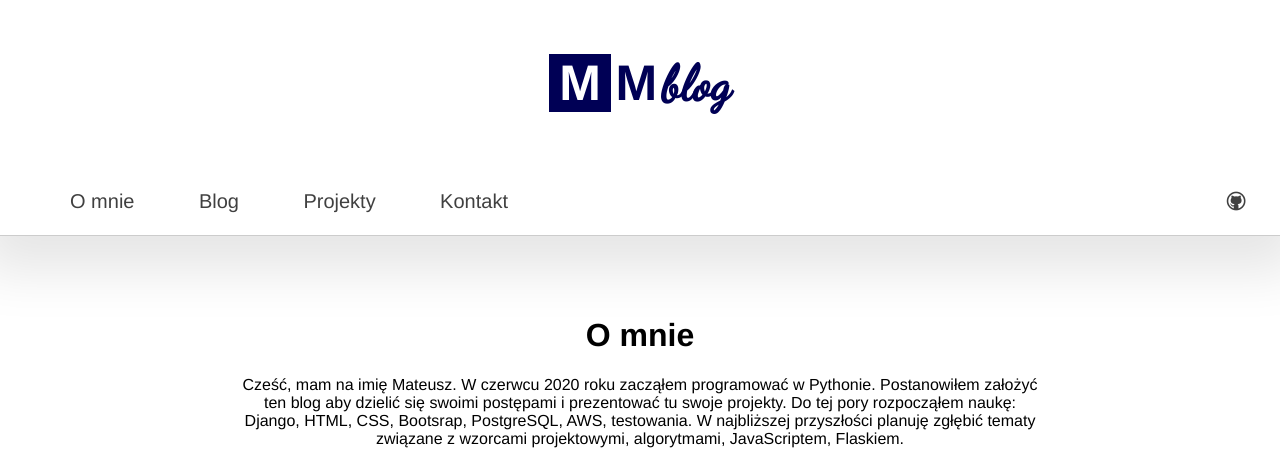
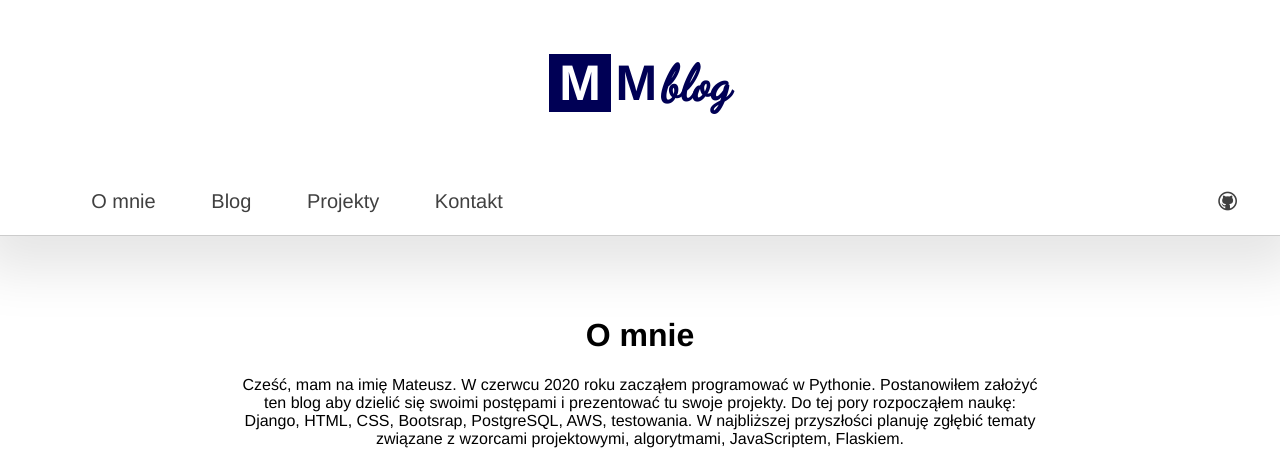
Before and after one commit to MateuszM-M/MMblog, a Django app: page /o-mnie/ in a window 1280 px wide. Shown: the top 452 px of the page. Run offline with Django 3.2, Linux system fonts and the light colour scheme.

Commit message:
navbar margins changed

```diff
--- a/static/css/style.css
+++ b/static/css/style.css
@@ -67,10 +67,17 @@ body{
 
 ul li{
   display: inline-block;
-  margin: 0 30px 0 30px;
   font-size: 20px;
   transition: all 0.2s ease-in-out;
   line-height: 36px;
+}
+
+ul #menu-left li{
+  margin: 0 0 0 4vw;
+}
+
+ul #menu-right li{
+  margin: 0 3vw 0 0vw;
 }
 
 ul li:hover{
@@ -148,6 +155,7 @@ ul li a{
 
 .article-holder{
   margin: 5px auto 5px auto;
+  width: 80vw;
   max-width: 800px;
 }
 
@@ -366,8 +374,9 @@ section{
   }
   ul li{
     display: block;
-    margin: 0;
+    margin: 0 auto 0 auto !important;
     border-bottom: 1px solid #cccccc;
+    width: 50vw;
   }
   ul{
     padding-inline-start: 0;
```
